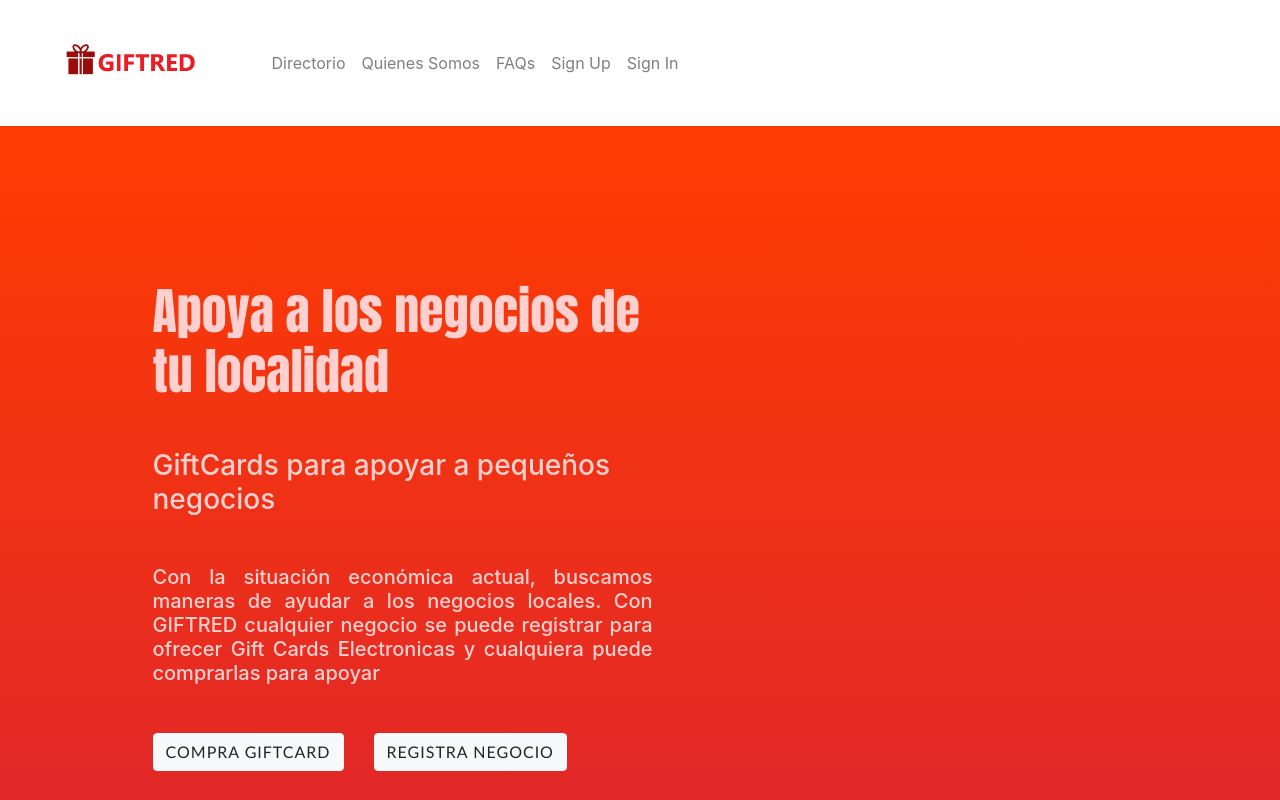
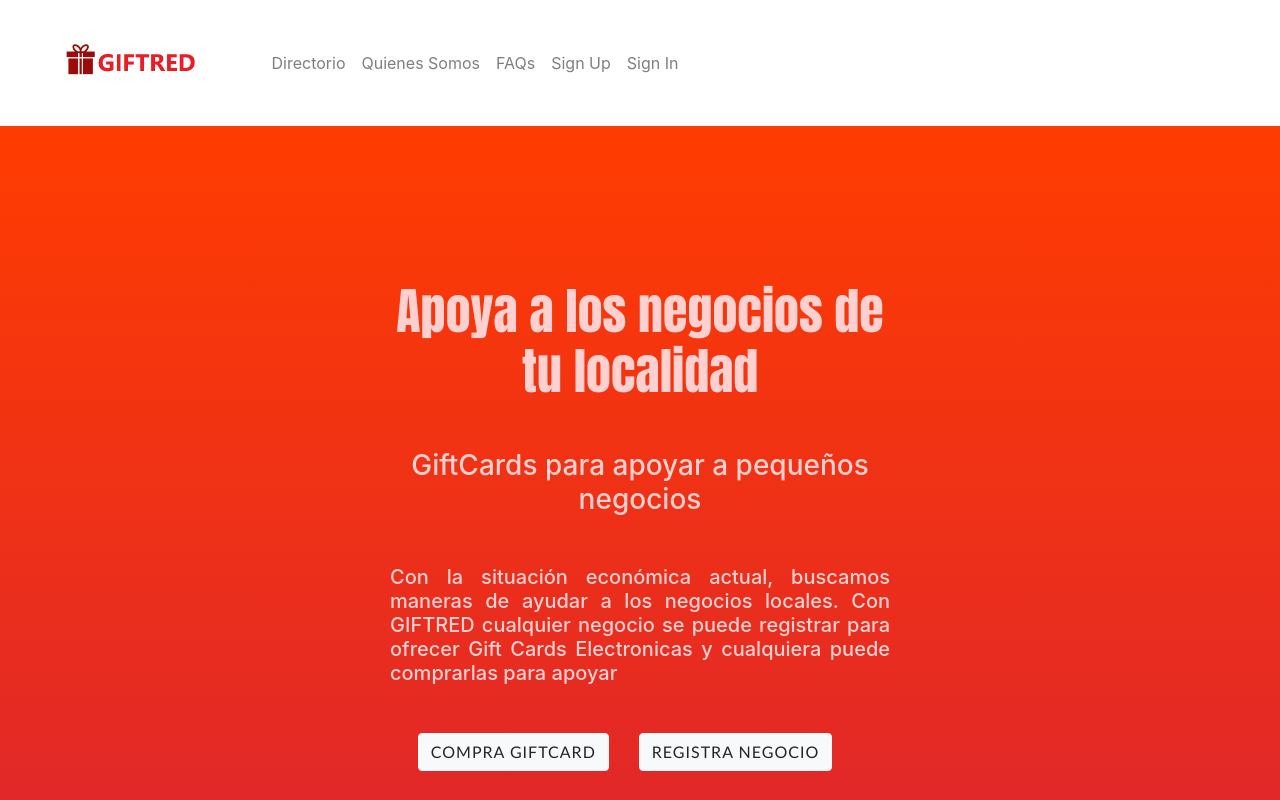
Before and after one commit to ricardoromeroa/GIFTRED, a React (Create React App) app: page / in a window 1280 px wide. Shown: the top 800 px of the page. Built offline with nearby package versions, Linux system fonts and the light colour scheme.

Commit message:
Center text

```diff
--- a/src/components/LandingMain/LandingMain.js
+++ b/src/components/LandingMain/LandingMain.js
@@ -6,14 +6,12 @@
         <header className="masthead">
             <div className="container h-100">
                 <div className="row h-100">
-                    <div className="col-lg-7 my-auto">
-                        <div className="header-content mx-auto">
-                            <h1 className="lm-h1 mb-5">Apoya a los negocios de tu localidad</h1>
-                            <h3 className="lm-h3 mb-5">GiftCards para apoyar a pequeños negocios</h3>
-                            <h5 className="lm-h5 mb-5">Con la situación económica actual, buscamos maneras de ayudar a los negocios locales. Con GIFTRED cualquier negocio se puede registrar para ofrecer Gift Cards Electronicas y cualquiera puede comprarlas para apoyar</h5>
-                            <a href="/directorio" className="btn btn-light btn-xl js-scroll-trigger">Compra GiftCard</a>
-                            <a href="/directorio" className="btn btn-light btn-xl js-scroll-trigger">Registra Negocio</a>
-                        </div>
+                    <div className="header-content mx-auto my-auto text-center">
+                        <h1 className="lm-h1 mb-5">Apoya a los negocios de tu localidad</h1>
+                        <h3 className="lm-h3 mb-5">GiftCards para apoyar a pequeños negocios</h3>
+                        <h5 className="lm-h5 mb-5">Con la situación económica actual, buscamos maneras de ayudar a los negocios locales. Con GIFTRED cualquier negocio se puede registrar para ofrecer Gift Cards Electronicas y cualquiera puede comprarlas para apoyar</h5>
+                        <a href="/directorio" className="btn btn-light btn-xl js-scroll-trigger">Compra GiftCard</a>
+                        <a href="/directorio" className="btn btn-light btn-xl js-scroll-trigger">Registra Negocio</a>
                     </div>
                 </div>
             </div>
```
